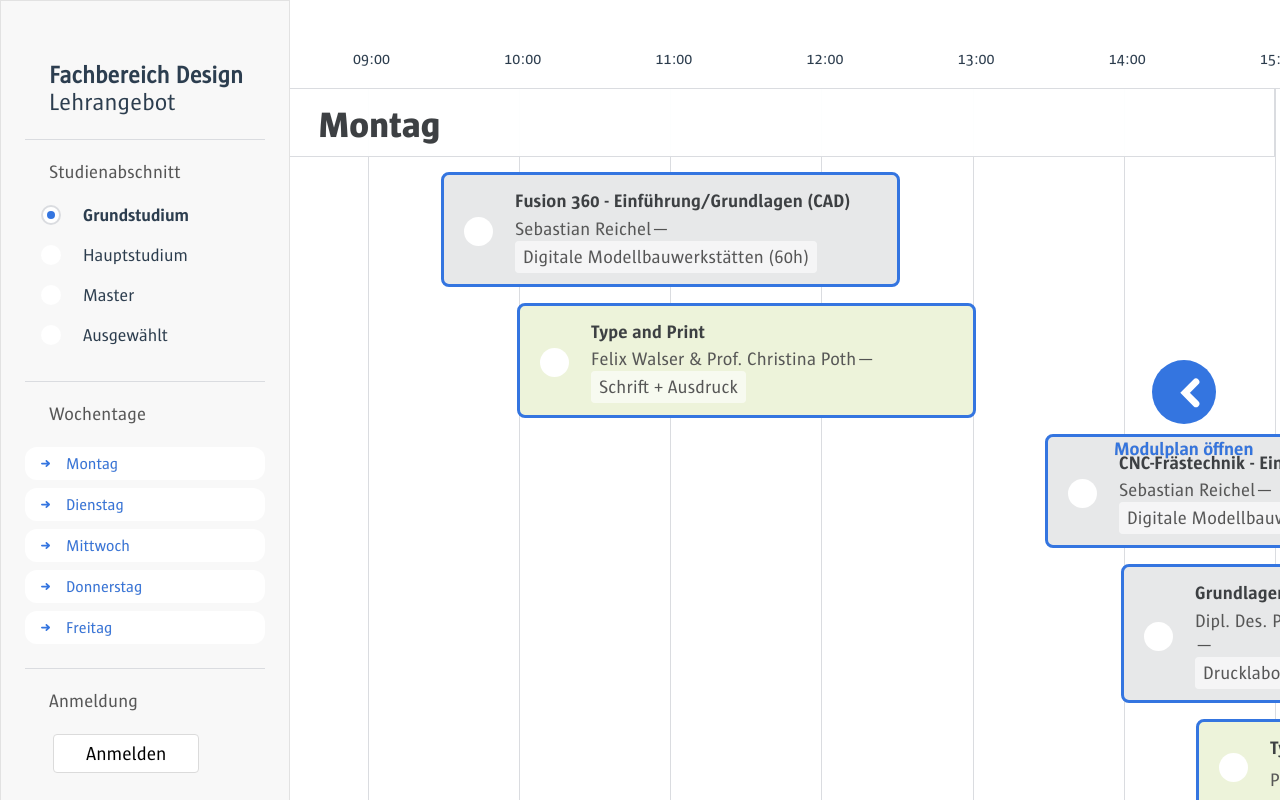
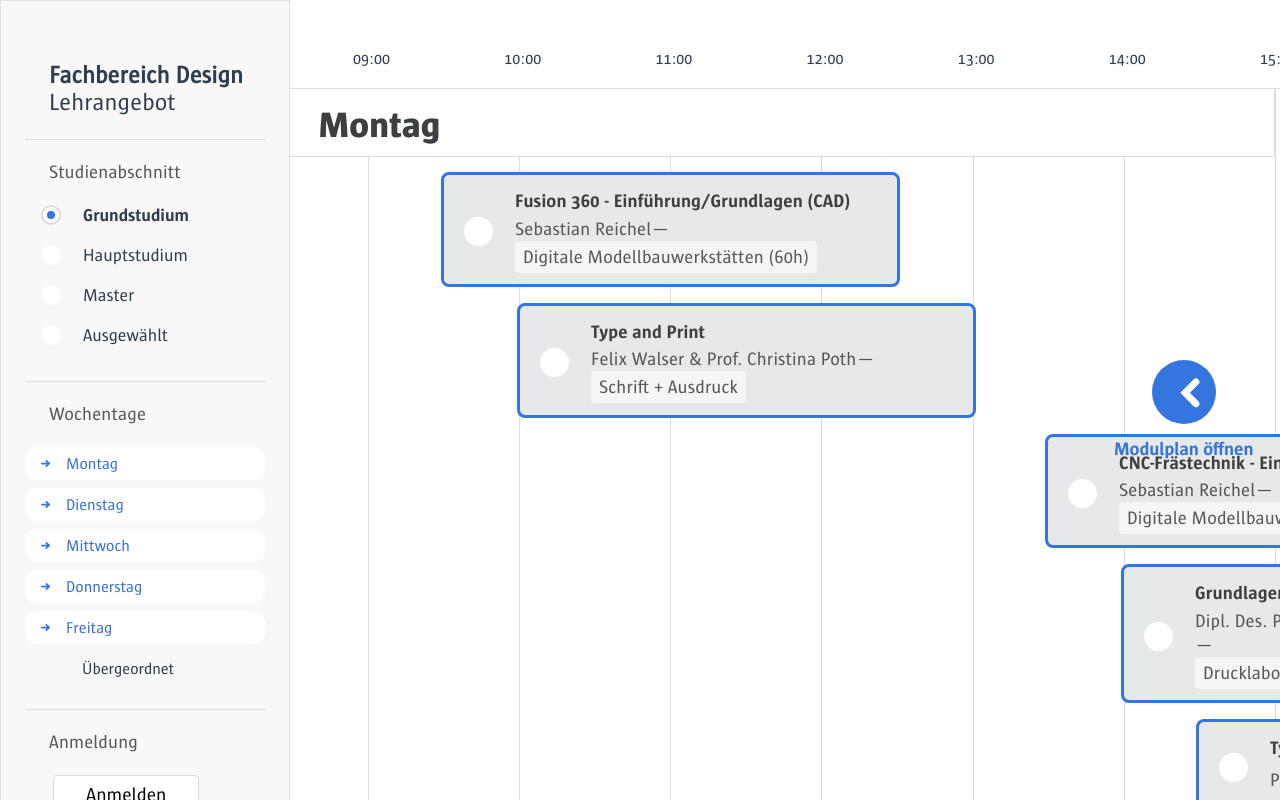
Before and after one commit to brechtknecht/FHP-Kursplaner, a Vue app: page /#/ in a window 1280 px wide. Shown: the top 800 px of the page. Built offline with nearby package versions, Linux system fonts and the light colour scheme.

Commit message:
added dateless courses

```diff
--- a/src/components/courseCanvas.vue
+++ b/src/components/courseCanvas.vue
@@ -41,11 +41,9 @@
 
     <div v-if="!courses.status.isEmpty" class="courses" :class="{ collapsed: isCollapsed }">
       <div :class="'overview ' + courses.string" :day=courses.string v-for="(courses) in courses.days" :key="courses.key" ref="target">
-
-
-          <div v-if="courses.data.length" class="overview-head" :class="{ loggedOut: isLoggedOut }">
-              <overview-head>{{ courses.string }}</overview-head>
-          </div>
+        <div v-if="courses.data.length" class="overview-head" :class="{ loggedOut: isLoggedOut }">
+            <overview-head>{{ courses.string }}</overview-head>
+        </div>
 
         <div class="course-wrapper" v-for="(course, index) in courses.data" :key="course.id">
           <course :tabindex="index" :id="course.id" :position="{
@@ -67,13 +65,13 @@
             time: 'deprecated',
             room: course.room,
             credits: course.module.credits,
-            colorCode: course.colorCode,
+            colorCode: course.color,
             subtitle: course.subtitle,
             workspace: course.url
           }" @CURRENT_COURSE_TRIGGERED="passTrigger"></course>
         </div>
+        </div>
       </div>
-    </div>
   </div>
 </template>
 
--- a/src/components/sidebar.vue
+++ b/src/components/sidebar.vue
@@ -42,6 +42,7 @@
                 <li class="listElement Mittwoch" :class="{ active: wednesday, disabled: _hasWednesday }" @click="scrollToDay">Mittwoch</li>
                 <li class="listElement Donnerstag" :class="{ active: thursday, disabled: _hasThursday }" @click="scrollToDay">Donnerstag</li>
                 <li class="listElement Freitag" :class="{ active: friday, disabled: _hasFriday }" @click="scrollToDay">Freitag</li>
+                <li v-if="displayUndefinedDate" class="listElement Übergeordnet" :class="{ active: undefinedDate, disabled: _hasUndefinedDate }" @click="scrollToDay">Übergeordnet</li>
             </ul>
             <hr>
             <h4>Anmeldung</h4>
@@ -115,6 +116,16 @@
             _hasFriday () {
                 return this.getEmptyState(4);
             },
+            _hasUndefinedDate () {
+                return this.getEmptyState(5);
+            },
+            displayUndefinedDate () {
+                if(this.$store.state.courses.days[5]?.data.length > 0) {
+                    return true
+                } else {
+                    return false
+                }
+            },
             monday: function () {
                 if(this.$store.state.queries.studyType == 'selectedCourses') {
                     if(this.$store.state.courses.days[0].data.length > 0) {
@@ -184,6 +195,21 @@
                 } else {
                     for (let day of this.activeDays) {
                         if (day == "Freitag") {
+                            return true;
+                        }
+                    }
+                }
+                return false
+            },
+            undefinedDate: function () {
+                if(this.$store.state.queries.studyType == 'selectedCourses') {
+                    if(this.$store.state.courses.days[5].data.length > 0) {
+                        return true
+                    }
+                    return false
+                } else {
+                    for (let day of this.activeDays) {
+                        if (day == "Undefined Date") {
                             return true;
                         }
                     }
--- a/src/store/store.js
+++ b/src/store/store.js
@@ -304,7 +304,7 @@ export default new Vuex.Store({
       let days = document.getElementsByClassName('overview');
       let displayedDays = [];
       for (var item of days) {
-        if (item.children[0].children[0].classList.contains('in-viewport')) {
+        if (item.children[0]?.children[0].classList.contains('in-viewport')) {
           displayedDays.push(item.getAttribute('day'));
         }
       }
@@ -351,14 +351,14 @@ export default new Vuex.Store({
       let result = state.coursesStash;
 
 
-      // if(queries.studyType == 'selectedCourses') {
-      //   // Iterate over states
-      //   state.user.rememberedCourses.forEach(function (courseID) {
-      //     let query = '$..courses[?(@._id == "' + courseID + '")]';
-      //     courses.push(jsonPath.query(result, query)[0]);
-      //   });
+      if(queries.studyType == 'selectedCourses') {
+        // Iterate over states
+        state.user.rememberedCourses.forEach(function (courseID) {
+          let query = '$..courses[?(@.id == "' + courseID + '")]';
+          courses.push(jsonPath.query(result, query)[0]);
+        });
+      }
 
-      // }
 
       if(queries.studyType == 'Grundstudium'){
         courses = result.segments[0]
@@ -375,6 +375,7 @@ export default new Vuex.Store({
       let wednesday = []
       let thursday = []
       let friday = []
+      let undefinedDate = []
 
 
       courses.courses.forEach((course) => {
@@ -397,6 +398,22 @@ export default new Vuex.Store({
         if(course.fixture?.weekday == 5) {
           friday.push(course)
         }
+
+        if(typeof course.fixture === 'undefined' || course.hasUndefinedDate) {
+          course.hasUndefinedDate = true
+          course.fixture = {
+            begin : {
+              hour: 9,
+              minutes: 0
+            },
+            end : {
+              hour: 14,
+              minutes: 0
+            }
+          }
+
+          undefinedDate.push(course)
+        }
       })
 
 
@@ -406,10 +423,11 @@ export default new Vuex.Store({
       wednesday = sortProperties(wednesday);
       thursday = sortProperties(thursday);
       friday = sortProperties(friday);
+      undefinedDate = sortProperties(undefinedDate)
 
       // Check if everything is empty
       let isEmpty;
-      if(!monday.length && !tuesday.length && !wednesday.length && !thursday.length && !friday.length) {
+      if(!monday.length && !tuesday.length && !wednesday.length && !thursday.length && !friday.length && !undefinedDate.length) {
         isEmpty = true;
       } else {
         isEmpty = false;
@@ -420,12 +438,14 @@ export default new Vuex.Store({
       let _wednesdayEmpty;
       let _thursdayEmpty;
       let _fridayEmpty;
+      let _undefinedDateEmpty;
 
       (!monday.length) ? (_mondayEmpty = true) : (_mondayEmpty = false);
       (!tuesday.length) ? (_tuesdayEmpty = true) : (_tuesdayEmpty = false);
       (!wednesday.length) ? (_wednesdayEmpty = true) : (_wednesdayEmpty = false);
       (!thursday.length) ? (_thursdayEmpty = true) : (_thursdayEmpty = false);
       (!friday.length) ? (_fridayEmpty = true) : (_fridayEmpty = false);
+      (!undefinedDate.length) ? (_undefinedDateEmpty = true) : (_undefinedDateEmpty = false);
 
       courses = {
         status: {
@@ -458,6 +478,11 @@ export default new Vuex.Store({
             data: friday,
             key: "friday",
             isEmpty: _fridayEmpty
+          }, {
+            string: "Übergeordnet",
+            data: undefinedDate,
+            key: "undefinedDate",
+            isEmpty: _undefinedDateEmpty
           }
         ]
       }
@@ -514,7 +539,7 @@ export default new Vuex.Store({
 function sortProperties(obj) {
   // sort items by value
 	obj.sort(function(a, b) {
-	  return a.fixture.begin.hour - b.fixture.end.hour; // compare numbers
+	  return a.fixture?.begin.hour - b.fixture?.end.hour; // compare numbers
   });
 
 	return obj; // array in format [ [ key1, val1 ], [ key2, val2 ], ... ]
```
